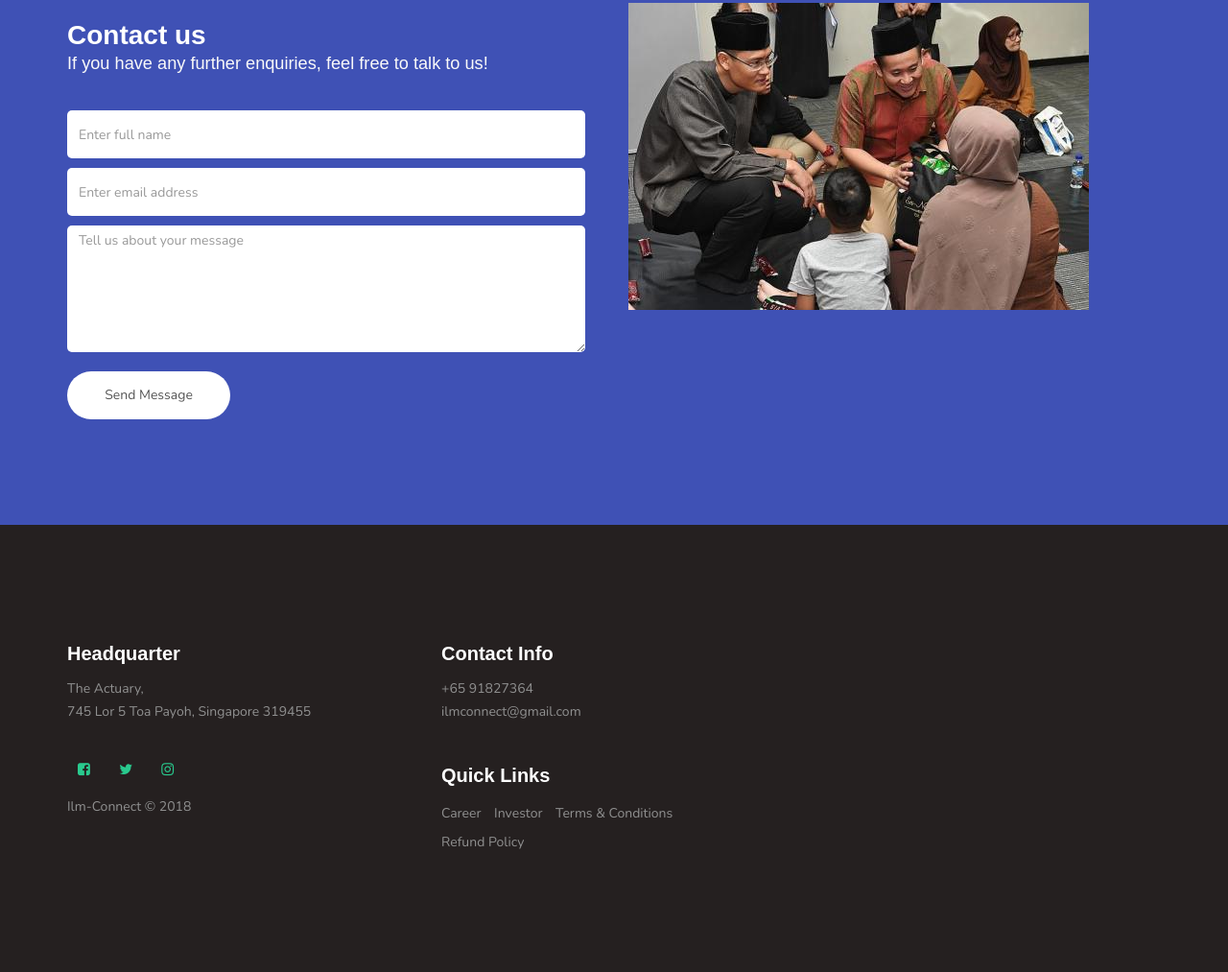
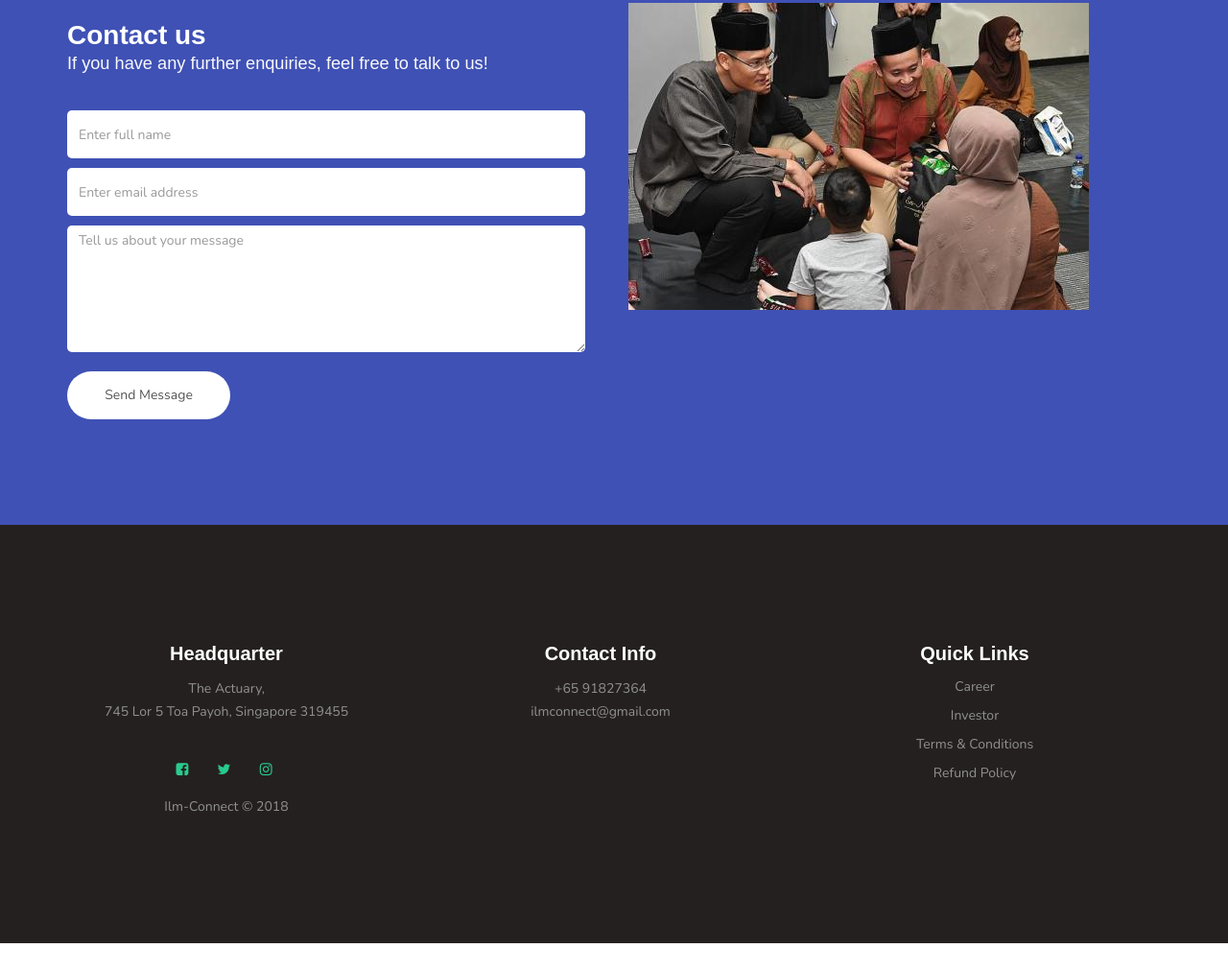
Before and after one commit to i22an/known-master, a plain HTML site: page index.html in a window 1280 px wide. Shown: the part 2783-3796 px from the top of the page at 96% size. After the commit the page ends 3766 px from the top, so only its background shows below. Drawn offline with nearby package versions, Linux system fonts and the light colour scheme; a web font is replaced by a local one.

Commit message:
cm biasa btlkn barang

```diff
--- a/css/styles.css
+++ b/css/styles.css
@@ -1,3 +1,4 @@
-#row {
-    text-align: 50px;
+.style-footer {
+    text-align: center;
+
 }
--- a/index.html
+++ b/index.html
@@ -175,7 +175,7 @@ http://www.templatemo.com/tm-516-known
 
                     <div class="col-md-12 col-sm-12">
                          <div class="section-title">
-                              <h2>Student and Parents Reviews <small>Singapore</small></h2>
+                              <h2>Students and Parents Reviews <small>Singapore</small></h2>
                          </div>
 
                          <div class="owl-carousel owl-theme owl-client">
@@ -309,7 +309,7 @@ http://www.templatemo.com/tm-516-known
 
      <!-- FOOTER -->
      <footer id="footer">
-          <div class="container">
+          <div class="container style-footer">
                <div class="row"  >
 
                     <div class="col-md-4 col-sm-6">
@@ -342,16 +342,27 @@ http://www.templatemo.com/tm-516-known
                                    <p>+65 91827364</p>
                                    <p><a href="mailto:youremail.com">ilmconnect@gmail.com</a></p>
                               </address>
+                         </div>
+                    </div>
 
-                              <div class="footer_menu">
+                    <div class="col-md-4 col-sm-6">
+                         <div class="footer-info">
+                              <div class="section-title">
                                    <h2>Quick Links</h2>
-                                   <ul>
-                                        <li><a href="#">Career</a></li>
-                                        <li><a href="#">Investor</a></li>
-                                        <li><a href="#">Terms & Conditions</a></li>
-                                        <li><a href="#">Refund Policy</a></li>
-                                   </ul>
                               </div>
+                              <div class="section-title">
+                                   <a href="#">Career</a>
+                              </div>
+                              <div class="section-title">
+                                   <a href="#">Investor</a>
+                              </div>
+                              <div class="section-title">
+                                    <a href="#">Terms & Conditions</a>
+                              </div>
+                              <div class="section-title">
+                                   <a href="#">Refund Policy</a>
+                              </div>
+
                          </div>
                     </div>
 
```
